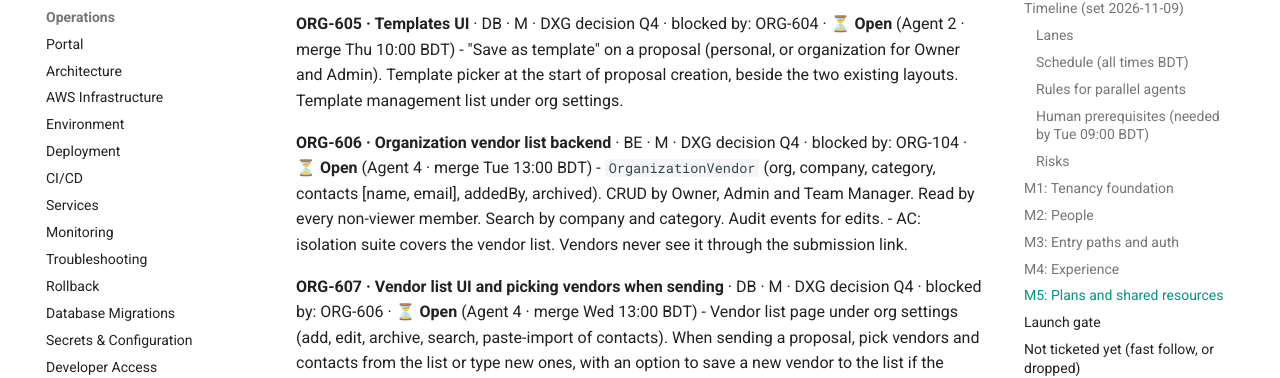
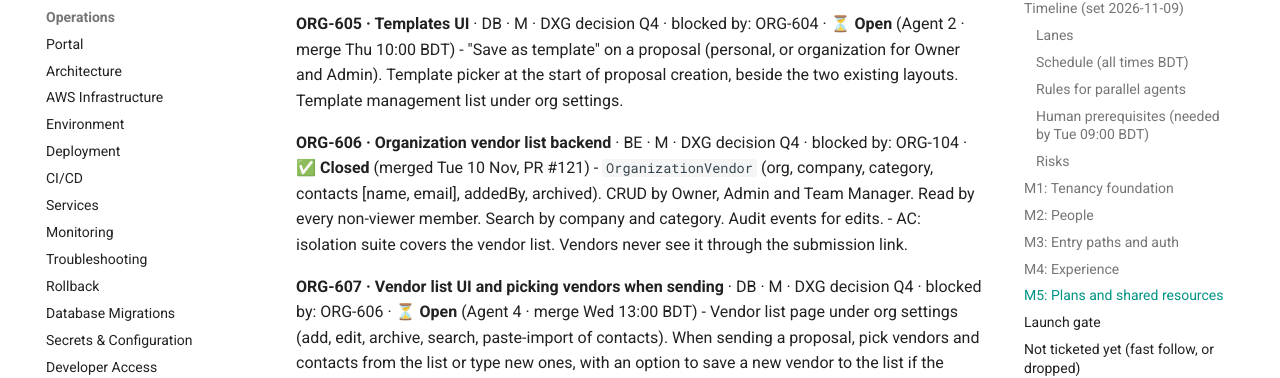
Before and after one commit to BayshoreCommunication/dxg-rfp-tool-backend, an MkDocs documentation site: the page built from docs/specs/ORGANIZATION_ACCOUNTS_TICKETS.md, in a window 1280 px wide and 900 px high, scrolled down 10614 px. Shown: the part 127-505 px from the top of the window. Built offline with MkDocs 1.6.1 and Material for MkDocs 9.7.7, drawn with Linux system fonts in a browser that asks for light colours; comment, search, counter and statistics services are not loaded; some of the changed text lies outside the part shown.

Commit message:
docs(org): ORG-606 closed (PR #121)
Co-Authored-By: Claude Fable 5.2 <noreply@anthropic.com>

```diff
--- a/docs/specs/ORGANIZATION_ACCOUNTS_TICKETS.md
+++ b/docs/specs/ORGANIZATION_ACCOUNTS_TICKETS.md
@@ -34,7 +34,7 @@ Lanes are split to keep dependencies inside a lane and to keep agents out of eac
 | **Agent 1** | M4 trust: history, support grants, audit | ~~ORG-403~~ ✅ → 404 → 405 → 407 → 406 | BE, DB, AD | 13.5 left |
 | **Agent 2** | M4 dashboards, then templates UI | ~~ORG-401~~ ✅ → 402 → 605 | BE, DB | 11 left |
 | **Agent 3** | M5 plans and templates backend, metrics | ORG-601 → 603 → 602 → 604 → 505 | BE, DB, AD | 15 |
-| **Agent 4** | M5 vendor list, then launch gate | ORG-606 → 607 → 501 → 502 → 504 | BE, DB | 15 |
+| **Agent 4** | M5 vendor list, then launch gate | ~~ORG-606~~ ✅ → 607 → 501 → 502 → 504 | BE, DB | 15 |
 | Human | Reviews and merges, external access | ORG-503 coordination, prod snapshot access for ORG-501 | — | — |
 
 Cross-lane dependencies: ORG-605 (Agent 2) waits on ORG-604 (Agent 3, merged Thu 00:00). Everything else depends only on its own lane or on merged work.
@@ -264,7 +264,7 @@ Thu 10:00–14:00 QA: `npm run ci` in all three repos on `main`, the backend int
 **ORG-605 · Templates UI** · DB · M · DXG decision Q4 · blocked by: ORG-604 · ⏳ **Open** (Agent 2 · merge Thu 10:00 BDT)
 - "Save as template" on a proposal (personal, or organization for Owner and Admin). Template picker at the start of proposal creation, beside the two existing layouts. Template management list under org settings.
 
-**ORG-606 · Organization vendor list backend** · BE · M · DXG decision Q4 · blocked by: ORG-104 · ⏳ **Open** (Agent 4 · merge Tue 13:00 BDT)
+**ORG-606 · Organization vendor list backend** · BE · M · DXG decision Q4 · blocked by: ORG-104 · ✅ **Closed** (merged Tue 10 Nov, PR #121)
 - `OrganizationVendor` (org, company, category, contacts [name, email], addedBy, archived). CRUD by Owner, Admin and Team Manager. Read by every non-viewer member. Search by company and category. Audit events for edits.
 - AC: isolation suite covers the vendor list. Vendors never see it through the submission link.
 
```
Also changed, not shown: other parts of docs/specs/ORGANIZATION_ACCOUNTS_TICKETS.md (+1 -1 lines).
